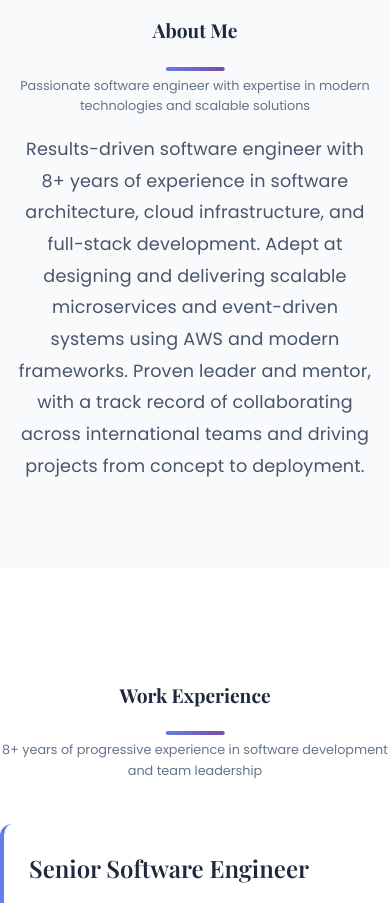
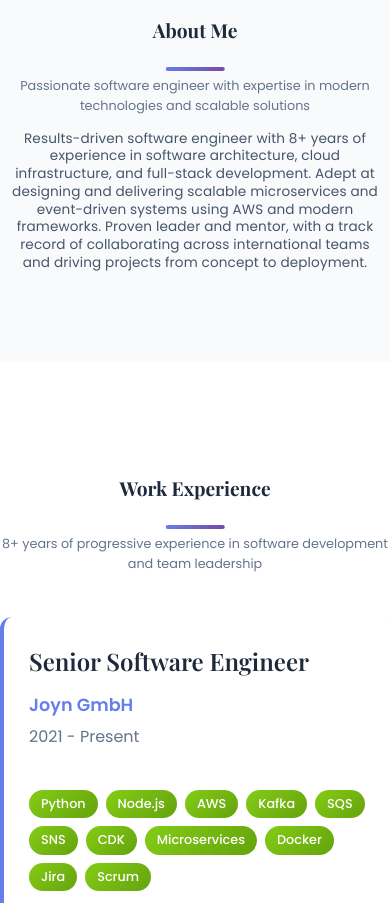
Before and after one commit to battact/cv, a React (Vite) app in the folder ui/: page / in a window 390 px wide. Shown: the part 1020-1923 px from the top of the page. Built offline with nearby package versions, Linux system fonts and the light colour scheme.

Commit message:
* convert about css to container instead of media

```diff
--- a/ui/src/App.css
+++ b/ui/src/App.css
@@ -103,7 +103,6 @@ html {
   line-height: 1.6;
 }
 
-.about-content,
 .skills-icons-grid,
 .education-list,
 .contact-content {
@@ -125,10 +124,6 @@ html {
     text-align: center;
     grid-area: header;
   }
-
-  .about-content {
-    grid-area: content;
-  }
 }
 
 @media (max-width: 768px) {
@@ -146,10 +141,6 @@ html {
   .section-header {
     text-align: center;
     grid-area: header;
-  }
-
-  .about-content {
-    grid-area: content;
   }
 
   .section-header h2::after {
@@ -195,21 +186,11 @@ html {
     width: 100%;
   }
 
-  .about-text p {
-    font-size: 0.85rem;
-    text-align: center;
-    width: 100%;
-    padding: 0 1%;
-  }
 
-  .about-content {
-    width: 100%;
-    padding: 0 1%;
-  }
 }
 
 @media (max-width: 480px) {
-  body, .container, .section-content, .about-content {
+  body, .container, .section-content {
     width: 100% !important;
     max-width: 100% !important;
     margin: 0 !important;
@@ -233,17 +214,6 @@ html {
 
   .section-header {
     grid-area: header !important;
-  }
-
-  .about-content {
-    grid-area: content !important;
-  }
-
-  .about-content, .about-text p {
-    width: 100% !important;
-    text-align: center !important;
-    margin: 0 auto !important;
-    padding: 0 2% !important;
   }
 
   .section-header, .section-header h2, .section-header p {
--- a/ui/src/components/about/about.css
+++ b/ui/src/components/about/about.css
@@ -1,11 +1,22 @@
 /* About Component Styles */
 
 /* About section specific styles */
+.about-content {
+  container-type: inline-size;
+  container-name: about-content;
+  grid-area: content;
+  width: 100%;
+  padding: 0 2%;
+  text-align: center;
+}
+
 .about-text p {
   font-size: 1.1rem;
-  margin-bottom: 20px;
   color: #475569;
   line-height: 1.8;
+  width: 100%;
+  margin: 0 auto;
+  padding: 0 1%;
 }
 
 .about-description {
@@ -15,42 +26,9 @@
   letter-spacing: 0.01em;
 }
 
-/* Responsive design for About component */
-@media (max-width: 1024px) {
-  .about-content {
-    grid-area: content;
+@container about-content (max-width: 480px) {
+  .about-text p {
+    font-size: 0.85rem;
+    line-height: 1.3;
   }
 }
-
-@media (max-width: 768px) {
-  .about-content {
-    grid-area: content;
-  }
-}
-
-@media (max-width: 480px) and (min-resolution: 2dppx) {
-  .about-text p {
-    font-size: 0.85rem;
-    text-align: center;
-    width: 100%;
-    padding: 0 1%;
-  }
-
-  .about-content {
-    width: 100%;
-    padding: 0 1%;
-  }
-}
-
-@media (max-width: 480px) {
-  .about-content {
-    grid-area: content !important;
-  }
-
-  .about-content, .about-text p {
-    width: 100% !important;
-    text-align: center !important;
-    margin: 0 auto !important;
-    padding: 0 2% !important;
-  }
-}
```
